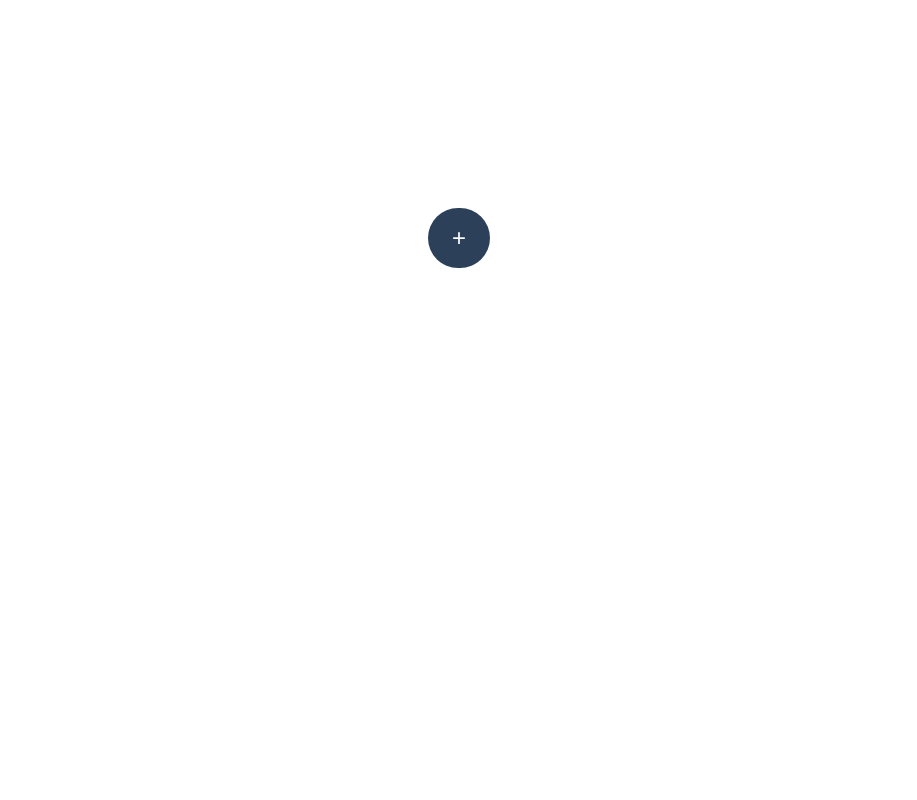
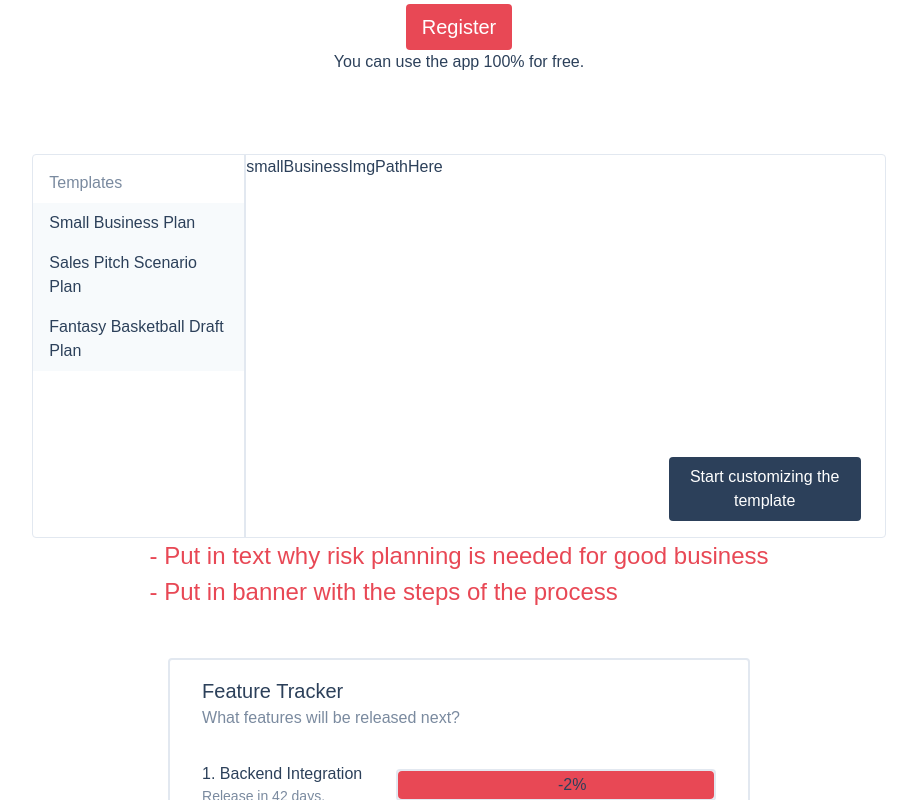
Before and after one commit to Maximilianwte/Simply-Scenario-Plan, a Vue app: page / in a window 1280 px wide. Shown: the part 500-1300 px from the top of the page, without its empty margins (181-1098 px from the left). Before the commit the page ends 800 px from the top, so only its background shows below. Built offline with nearby package versions, Linux system fonts and the light colour scheme.

Commit message:
connect register and login to rest

```diff
--- a/src/router.js
+++ b/src/router.js
@@ -1,6 +1,6 @@
 import Vue from 'vue'
 import Router from 'vue-router'
-import Front from './views/front.vue'
+import Home from './views/home.vue'
 
 Vue.use(Router)
 
@@ -11,13 +11,13 @@ export default new Router({
       path: '/',
       name: 'home',
       props: true,
-      component: Front
+      component: Home
     },
     {
-      path: '/home',
-      name: 'home2',
+      path: '/app',
+      name: 'app',
       props: true,
-      component: () => import( /* webpackChunkName: "about" */ './views/home.vue')
+      component: () => import( /* webpackChunkName: "about" */ './views/app.vue')
     },
     {
       path: '/register',
--- a/src/store.js
+++ b/src/store.js
@@ -11,6 +11,8 @@ export default new Vuex.Store({
       dark: false,
       // uiStep 0 (declare outcomeVariables), 1 (declare scenarioVariables)
       uiStep: 0,
+      login: false,
+      user: null,
     },
 
     // ---- Variables ----
@@ -264,6 +266,9 @@ export default new Vuex.Store({
         }
       }
     },
+    setCompleteState(state, payload) {
+      Object.assign(state, payload);
+    },
     // ---- Handle Cookie Cache ----
 
     setDataFromCookie(state) {
--- a/src/views/home.vue
+++ b/src/views/home.vue
@@ -16,7 +16,7 @@
     <div id="template" class="w-2/3 flex h-80 mt-20 border rounded">
       <div class="left h-full w-1/4 border-r-2">
         <p class="mt-4 ml-4 mb-2 text-alternative">Templates</p>
-        <li @mouseleave="setMouse != true ? (activeHoverTemplate = null) : ''">
+        <li @mouseleave="setMouse != true ? (activeHoverTemplate = 'smallBusiness') : ''">
           <ul
             class="px-4 py-2 bg-gray-100 hover:bg-gray-300 cursor-pointer"
             @click="setMouse = true"
@@ -40,7 +40,14 @@
           </ul>
         </li>
       </div>
-      <div class="right h-full w-3/4">{{ getTemplateImage }}</div>
+      <div class="right h-full relative w-3/4">{{ getTemplateImage }}
+
+      <button class="bg-main hover:bg-alternative absolute bottom-0 right-0 mb-4 mr-6 text-white text w-48 rounded py-2 px-4" @click="clickStartWithTemplate" >Start customizing the template</button>
+      </div>
+    </div>
+    <div id="note" class="text-2xl text-focus">
+        <h5>- Put in text why risk planning is needed for good business</h5>
+        <h5>- Put in banner with the steps of the process</h5>
     </div>
     <div id="featureTracker" class="border-2 mt-12 rounded px-8 py-4">
       <h4 class="text-xl">Feature Tracker</h4>
@@ -107,12 +114,13 @@
 </template>
 <script>
 import progressBar from "../components/progressBar";
+import store from "../store";
 export default {
   components: { progressBar },
   data() {
     return {
       setMouse: false,
-      activeHoverTemplate: null,
+      activeHoverTemplate: 'smallBusiness',
     };
   },
   computed: {
@@ -144,6 +152,21 @@ export default {
       var untilRelease = this.getDayToRelease(releaseDay);
       return Math.round(100 - (untilRelease / fullDevTime) * 100);
     },
+    clickStartWithTemplate() {
+        const states = {
+            'smallBusiness': {
+                // put in the state here.
+            }
+        }
+        //store.commit("setCompleteState", states[this.activeHoverTemplate])
+        // check login state
+        if (store.state.ui.login == true) {
+            this.$router.push({ path: 'app' })
+        }
+        else {
+            this.$router.push({ path: 'login', query: {sendFrom: 'template'} })
+        }
+    }
   },
 };
 </script>
--- a/src/views/login.vue
+++ b/src/views/login.vue
@@ -1,6 +1,7 @@
 <template>
   <div id="register" class="flex-col">
-    <form class="flex-col text-xl mt-24">
+    <form class="flex-col text-xl mt-32">
+      <h5 class="mb-12 w-2/3 text-center text-alternative">{{getSendFromText}}</h5>
             <div id="LoginText" class="flex items-center mb-16">
         <p class="mr-4">Need an account first?</p>
         <router-link to="/register">
@@ -43,7 +44,18 @@ export default {
       warnText: null,
     };
   },
-  computed: {},
+  computed: {
+    getSendFromText() {
+      switch (this.$route.query.sendFrom) {
+        case "template": {
+          return "Please login first before you start customizing your template."
+        }
+        default: {
+          return null
+        }
+      }
+    }
+  },
   methods: {
     checkInputs() {
       if (
```
Also changed, not shown: src/views/app.vue (renamed from src/views/front.vue).
